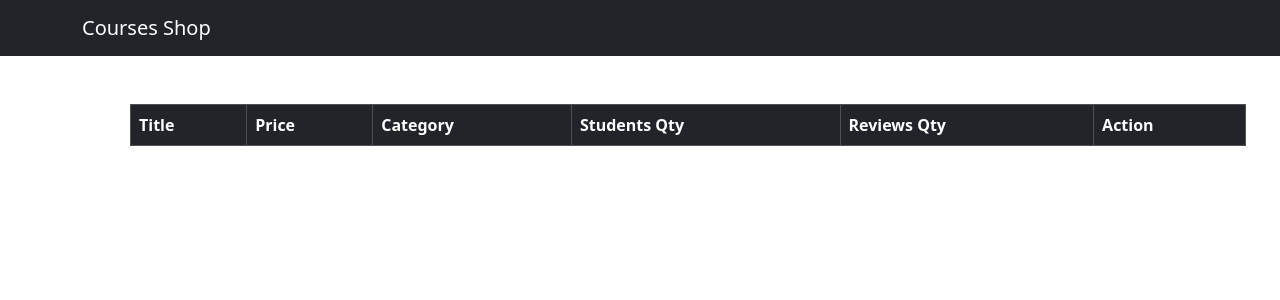
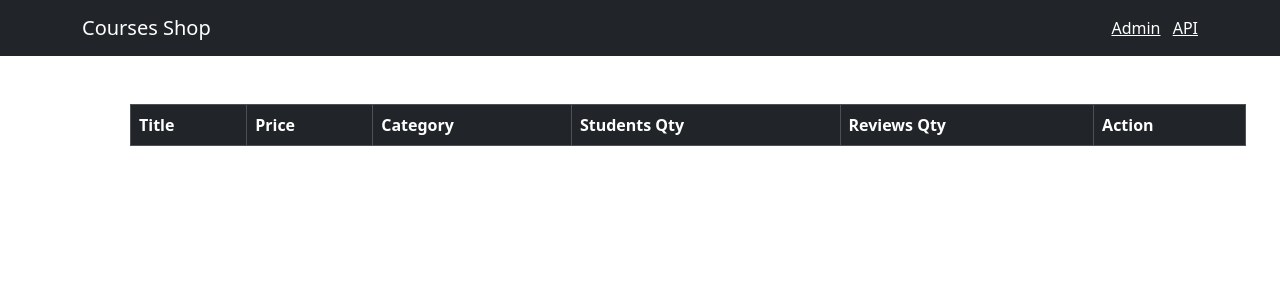
Before and after one commit to endang-ismaya/django-course-shop, a Django app: template templates/shop/courses.html in a window 1280 px wide. Shown: the top 300 px of the page. Run offline with Django 5.2, Linux system fonts and the light colour scheme; the template is opened without the code that fills it, so the values that code supplies are empty.

Commit message:
add admin and api navbar

```diff
--- a/api/urls.py
+++ b/api/urls.py
@@ -6,6 +6,5 @@ api = Api(api_name="v1")
 api.register(CourseResource())
 api.register(CategoryResource())
 
-urlpatterns = [
-    path("", include(api.urls)),
-]
+
+urlpatterns = [path("", include(api.urls), name="api__index")]
--- a/src/urls.py
+++ b/src/urls.py
@@ -3,7 +3,7 @@ from django.urls import path, include
 
 
 urlpatterns = [
+    path("", include("shop.urls")),
     path("admin/", admin.site.urls),
-    path("shop/", include("shop.urls")),
     path("api/", include("api.urls")),
 ]
--- a/templates/base.html
+++ b/templates/base.html
@@ -15,6 +15,10 @@
     <nav class="navbar navbar-dark bg-dark">
       <div class="container">
         <a href="{% url 'shop:index' %}" class="navbar-brand">Courses Shop</a>
+        <span class="navbar-text">
+          <a href="/admin/" class="me-2" target="_blank">Admin</a>
+          <a href="/api/v1/" class="" target="_blank">API</a>
+        </span>
       </div>
     </nav>
     <main class="container">
```
